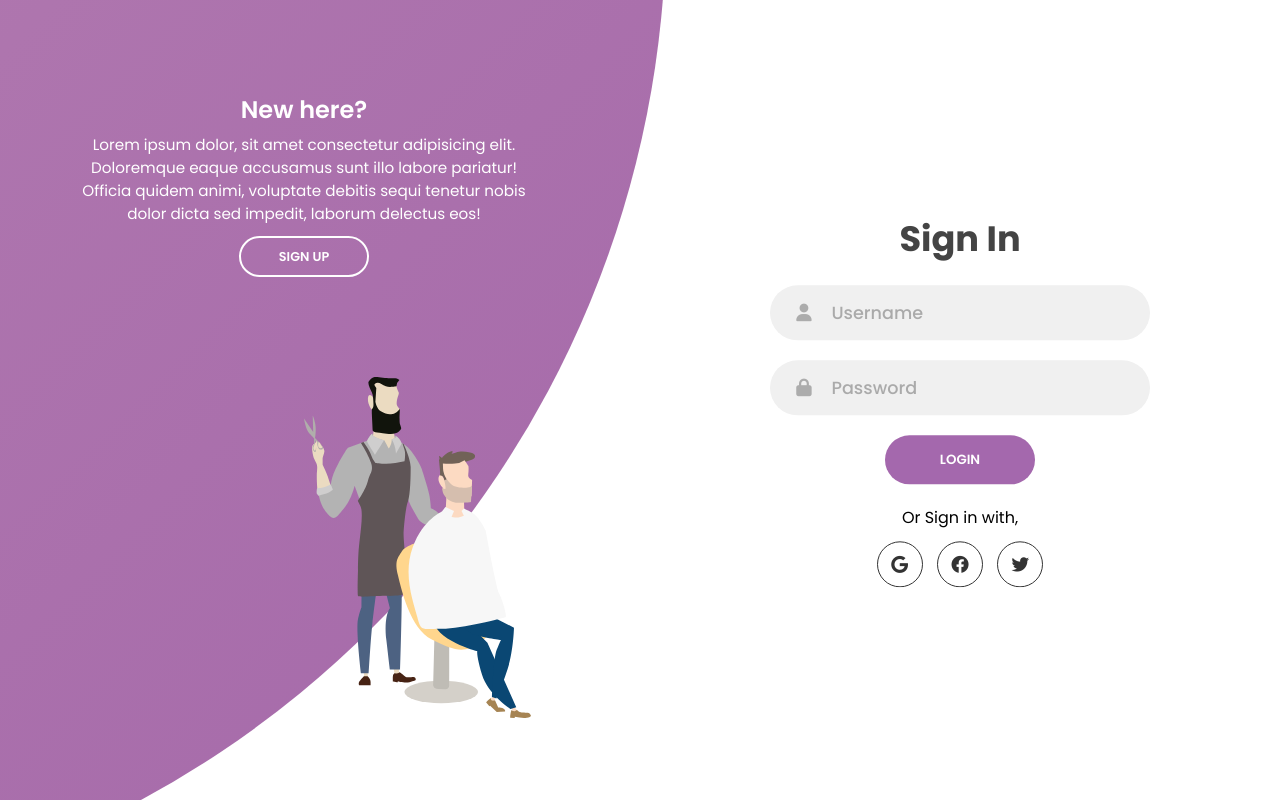
After one commit to RukshanDinusha26/uniProject_year1, a Flask app: page /login in a window 1280 px wide. The commit adds this page. Run offline with Flask 3, Linux system fonts and the light colour scheme; some libraries are stand-ins or nearby versions.

Commit message:
log in and sign up pages are separated for different htmls

```diff
--- a/salonManagement/forms.py
+++ b/salonManagement/forms.py
@@ -29,9 +29,16 @@ class SignUpForm(FlaskForm):
 
 class LoginForm(FlaskForm):
     username = StringField('Username', validators=[DataRequired()])
+    password = PasswordField('Password', validators=[DataRequired()])
+    remember = BooleanField('Remember Me')
+    submit = SubmitField('Login')
 
-    password = PasswordField('Password', validators=[DataRequired()])
+    def validate_username(self, username):
+        user = User.query.filter_by(username=username.data).first()
+        if user is None:
+            raise ValidationError("No account found with this username.")
 
-    remember = BooleanField('Remember Me')
-
-    submit = SubmitField('Login')
+    def validate_password(self, password):
+        user = User.query.filter_by(username=self.username.data).first()
+        if user and user.password != password.data:
+            raise ValidationError("Incorrect password.")
--- a/salonManagement/routes.py
+++ b/salonManagement/routes.py
@@ -6,6 +6,7 @@ from flask_sqlalchemy import SQLAlchemy
 from flask_login import login_user, current_user, logout_user
 from datetime import datetime
 from sqlalchemy import func
+import time
 
 
 @app.route("/")
@@ -13,15 +14,22 @@ from sqlalchemy import func
 def home():
     return render_template('home.html')
 
-@app.route("/account")
-def account():
-    return render_template('account.html')
+@app.route("/login", methods=['GET', 'POST'])
+def login():
+    time.sleep(1.5)
+    form2 = LoginForm()
+    if form2.validate_on_submit():
+        user = User.query.filter_by(username=form2.username.data).first()
+        if user and (user.password == form2.password.data):
+            login_user(user, remember=form2.remember.data)
+            return redirect(url_for('home'))
 
+    return render_template('login.html', title="login",form2=form2)
 
 @app.route("/signup", methods=['GET', 'POST'])
 def signup():
+    time.sleep(1.5)
     form1 = SignUpForm()
-    form2 = LoginForm()
     if request.method == 'POST' and form1.validate_on_submit():
         usertype = request.form.get("usertype")
         emp_id = request.form.get("empid")
@@ -35,24 +43,7 @@ def signup():
         db.session.commit()
         flash('Your account has been created! Please Log in to continue', 'success')
 
-    if form2.validate_on_submit():
-        user = User.query.filter_by(username=form2.username.data).first()
-        if user and (user.password == form2.password.data):
-            login_user(user, remember=form2.remember.data)
-            return redirect(url_for('home'))
-
-    return render_template('signup.html', title="signup", form1=form1, form2=form2)
-
-#@app.route("/login", methods=['GET', 'POST'])
-#def login():
-#    form2 = LoginForm()
-#   if form2.validate_on_submit():
- #       user = User.query.filter_by(username=form2.username.data).first()
-  #      if user and bcrypt.check_password_hash(user.password, form2.pwd.data):
-  #          login_user(user, render=form2.remember.data)
-  #          return redirect(url_for('home'))
-  #
-   # return render_template('signup.html', title="Loginin", form2=form2)
+    return render_template('signup.html', title="signup", form1=form1)
 
 @app.route("/appointment/add",methods=['GET', 'POST'])
 def appointmentAdd():
@@ -119,3 +110,7 @@ def appointment(): #can also get data by AJAX
 def logout():
     logout_user()
     return redirect(url_for('home'))
+
+@app.route("/account")
+def account():
+    return render_template("account.html")
--- a/salonManagement/static/script.js
+++ b/salonManagement/static/script.js
@@ -6,6 +6,7 @@ const input_field2 = document.getElementById("pInput");
 const employee_field = document.getElementById("employee");
 const employee_select = document.getElementById("employeec");
 const user_select = document.getElementById("userc");
+
 
 sign_up_btn.addEventListener('click',() => {
   container.classList.add("sign-up-mode");
--- a/salonManagement/static/style.css
+++ b/salonManagement/static/style.css
@@ -356,9 +356,12 @@ form.sign-up-form{
 }
 
 .invalid {
-  width: 100%;
+  display: block;
+  width: 380px;
   margin-top: 3px;
+  margin-left: 40px;
   font-weight: 400;
   color: red;
   font-size: 10px;
+
 }
--- a/salonManagement/templates/home.html
+++ b/salonManagement/templates/home.html
@@ -21,7 +21,7 @@
       <li><a href="{{ url_for('account') }}">Account</a></li>
       <li><a href="{{ url_for('logout') }}">Log Out</a></li>
       {% else %}
-      <li><a href="{{ url_for('signup') }}">Log In</a></li>
+      <li><a href="{{ url_for('login') }}">Log In</a></li>
       {% endif %}
     </ul>
     <i class="fa-solid fa-bars" id="menu-icon"></i>
--- /dev/null
+++ b/salonManagement/templates/login.html
@@ -0,0 +1,88 @@
+{% extends "layout.html" %}
+{% block head %}
+<link rel="stylesheet" href="{{ url_for('static',filename='style.css') }}">
+{% endblock head %}
+
+
+{% block content %}
+
+<body>
+  <div class="container">
+    <div class="forms-container">
+      <div class="signin-signup">
+        <form action="" class="sign-in-form" method='POST'>
+          {{ form2.hidden_tag() }}
+          <h2 class="title">Sign In</h2>
+          <div class="input-field">
+            <i class="fa fa-user" id="user"></i>
+            {% if form2.username.errors %}
+            {{ form2.username(class="form-input-error",placeholder="Username", id="name") }}
+            <div class="invalid">
+              {% for error in form2.username.errors %}
+              <span> {{ error }} </span>
+              {% endfor %}
+            </div>
+
+            {% else %}
+            {{ form2.username(placeholder="Username",id="name") }}
+            {% endif %}
+
+          </div>
+          <div class="input-field">
+            <i class="fa fa-lock" id="pword"></i>
+            {% if form2.password.errors %}
+            {{ form2.password(class="form-input-error", placeholder="Password", id="pInput" )}}
+            <div class="invalid">
+              {% for error in form2.password.errors %}
+              <span> {{ error }} </span>
+              {% endfor %}
+            </div>
+            {% else %}
+            {{ form2.password(class="form-input", placeholder="Password") }}
+            {% endif %}
+          </div>
+          {{ form2.submit(class="btn solid") }}
+          <p class="social-text">Or Sign in with,
+          <div class="social-media">
+            <a href="#" class="social-icon"> <i class="fa-brands fa-google"></i></a>
+            <a href="#" class="social-icon"><i class="fa-brands fa-facebook"></i></a>
+            <a href="#" class="social-icon"><i class="fa-brands fa-twitter"></i></a>
+            </p>
+          </div>
+        </form>
+
+      </div>
+    </div>
+
+    <div class="panels-container">
+      <div class="panel left-panel">
+        <div class="content">
+          <h3>New here?</h3>
+          <p>Lorem ipsum dolor, sit amet consectetur adipisicing elit.
+            Doloremque eaque accusamus sunt illo labore pariatur! Officia quidem animi, voluptate debitis sequi
+            tenetur nobis dolor dicta sed impedit, laborum delectus eos!
+          </p>
+          <a href="{{ url_for('signup') }}"><button class="btn transparent" id="sign-up-btn">Sign Up</button></a>
+        </div>
+        <img src="{{ url_for('static', filename='Images/image_1.svg' )}}" class="image" alt="">
+      </div>
+      <div class="panel right-panel">
+        <div class="content">
+          <h3>New here?</h3>
+          <p>Lorem ipsum dolor, sit amet consectetur adipisicing elit.
+            Doloremque eaque accusamus sunt illo labore pariatur! Officia quidem animi, voluptate debitis sequi
+            tenetur nobis dolor dicta sed impedit, laborum delectus eos!
+          </p>
+          <button class="btn transparent" id="sign-in-btn">Log in</button>
+        </div>
+        <img src="{{ url_for('static', filename='Images/image_2.svg')}}" class="image2" alt="">
+      </div>
+    </div>
+  </div>
+
+  <script src="{{ url_for('static', filename='script.js')}}"></script>
+
+</body>
+{% endblock content %}
+
+</html>
```
Also changed, not shown: salonManagement/templates/signup.html (+2 -42 lines), instance/site.db.
